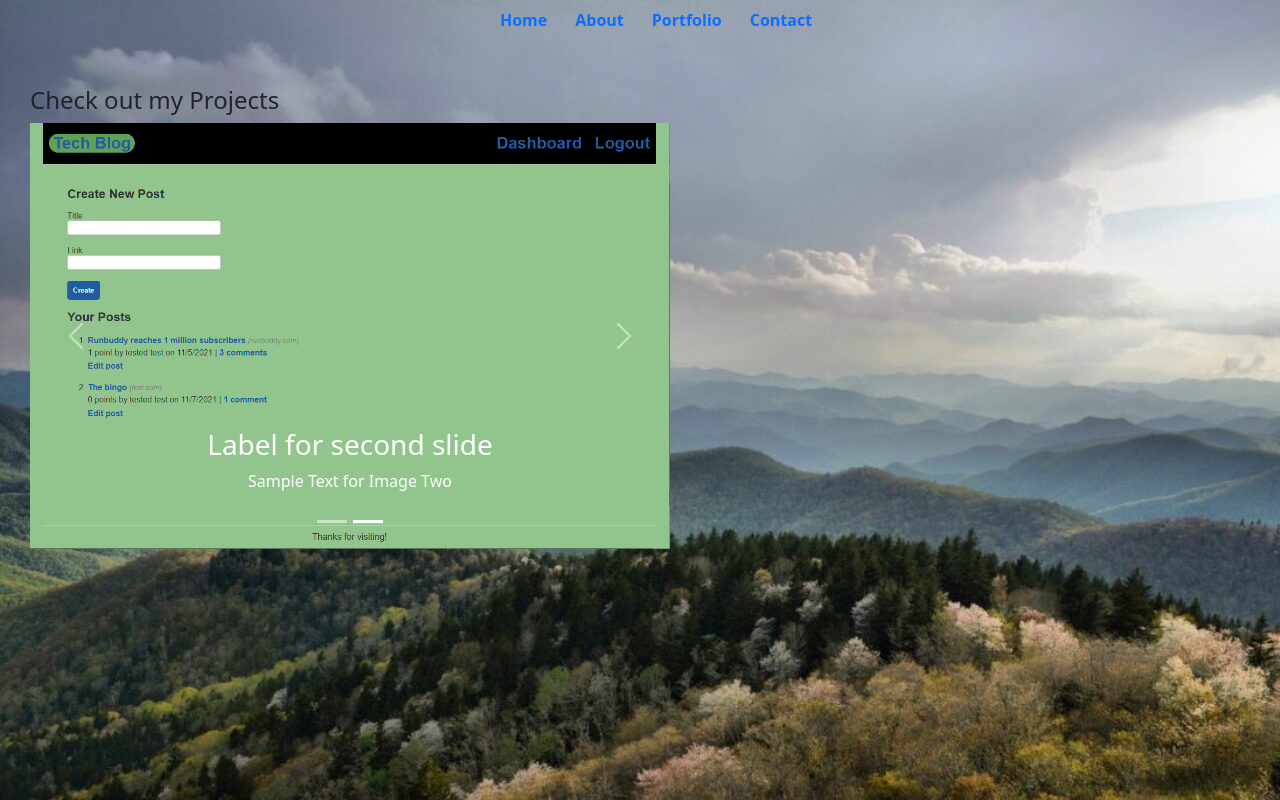
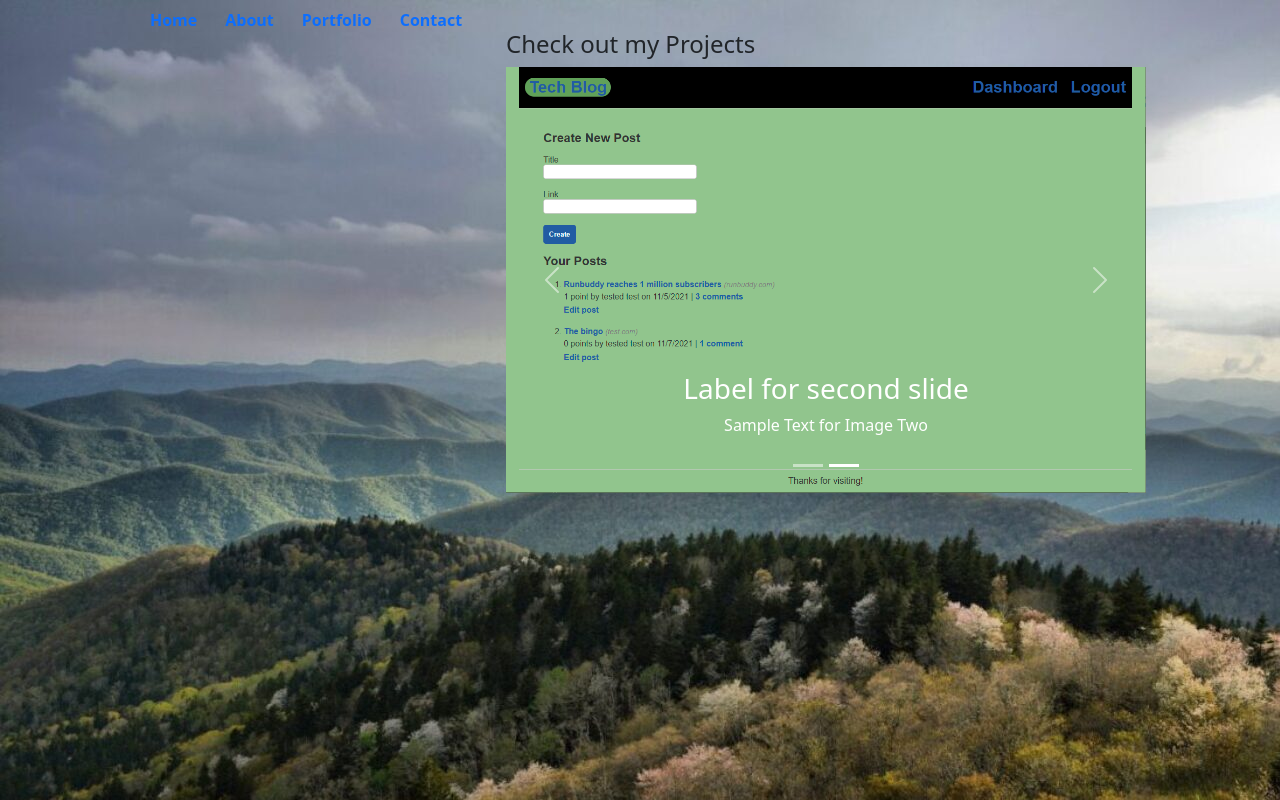
Before and after one commit to Nativeblanks/portfolio-react, a React (Create React App) app: page / in a window 1280 px wide. Built offline with nearby package versions, Linux system fonts and the light colour scheme.

Commit message:
deployment

```diff
--- a/src/components/PortfolioContainer/PortfolioContainer.js
+++ b/src/components/PortfolioContainer/PortfolioContainer.js
@@ -22,7 +22,7 @@ function PortfolioContatiner() {
     };
 
     return (
-      <div>
+      <div id="mainArea">
         <Nav currentPage={currentPage} handlePageChange={handlePageChange} />
         <div>{renderPage(currentPage)}</div>
       </div>
```
Also changed, not shown: package.json (+6 -2 lines), 1 other file (tests, documents, lock files or other folders).
